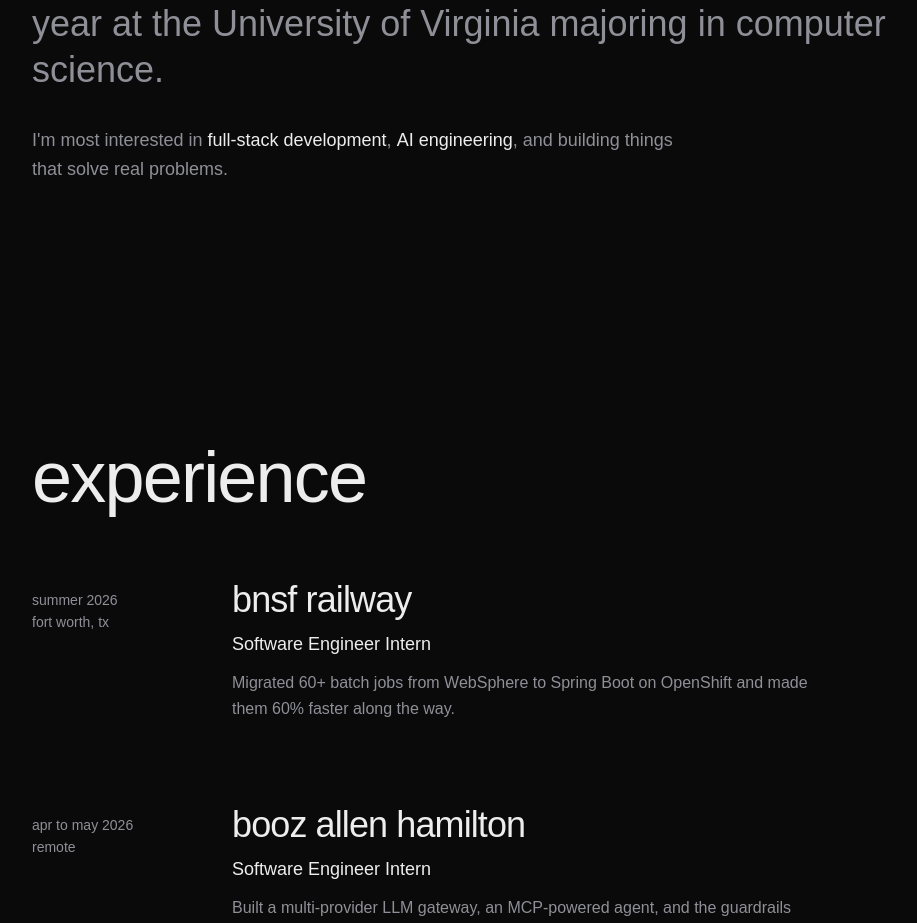
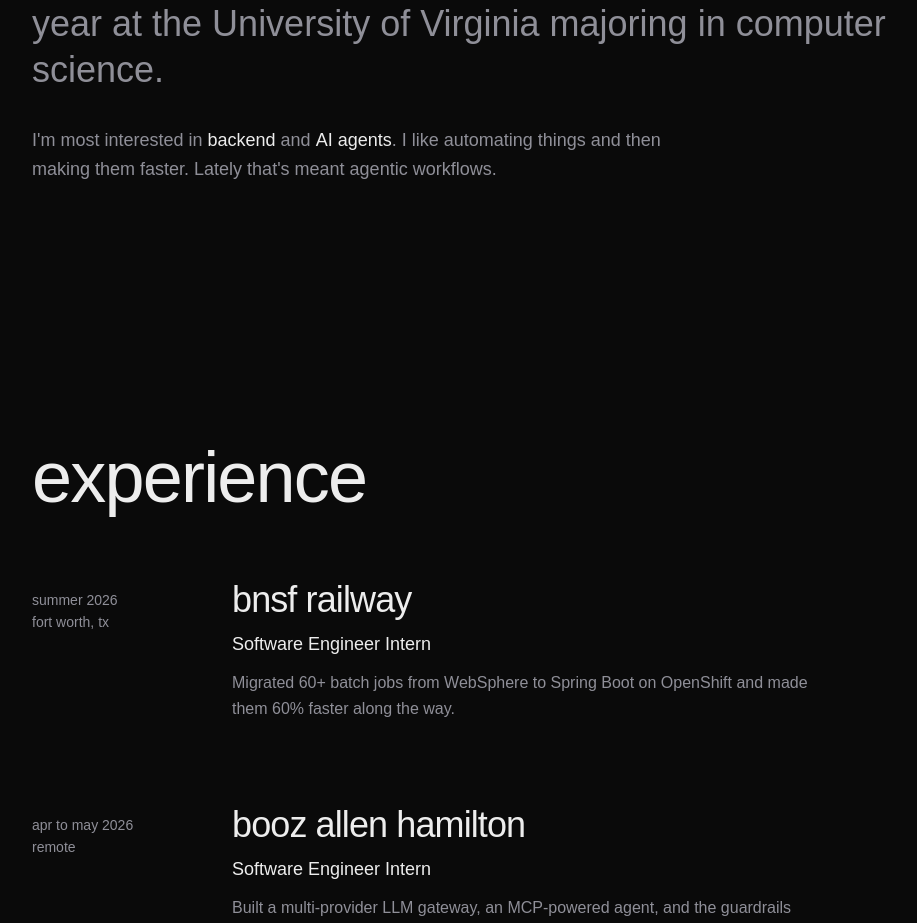
Before and after one commit to tyl3rn/portfolio, a Next.js app: page / in a window 1280 px wide. Shown: the part 920-1843 px from the top of the page, without its empty margins (128-1045 px from the left). Built offline with nearby package versions, Linux system fonts and the light colour scheme; a web font is replaced by a local one.

Commit message:
rewrite interests line: backend and ai agents

```diff
--- a/app/page.tsx
+++ b/app/page.tsx
@@ -167,9 +167,10 @@
         </p>
         <p className="mt-8 max-w-2xl text-base sm:text-lg text-muted leading-relaxed">
           I&apos;m most interested in{" "}
-          <span className="mono text-ink">full-stack development</span>,{" "}
-          <span className="mono text-ink">AI engineering</span>, and building
-          things that solve real problems.
+          <span className="mono text-ink">backend</span> and{" "}
+          <span className="mono text-ink">AI agents</span>. I like automating
+          things and then making them faster. Lately that&apos;s meant agentic
+          workflows.
         </p>
       </Reveal>
     </section>
```
